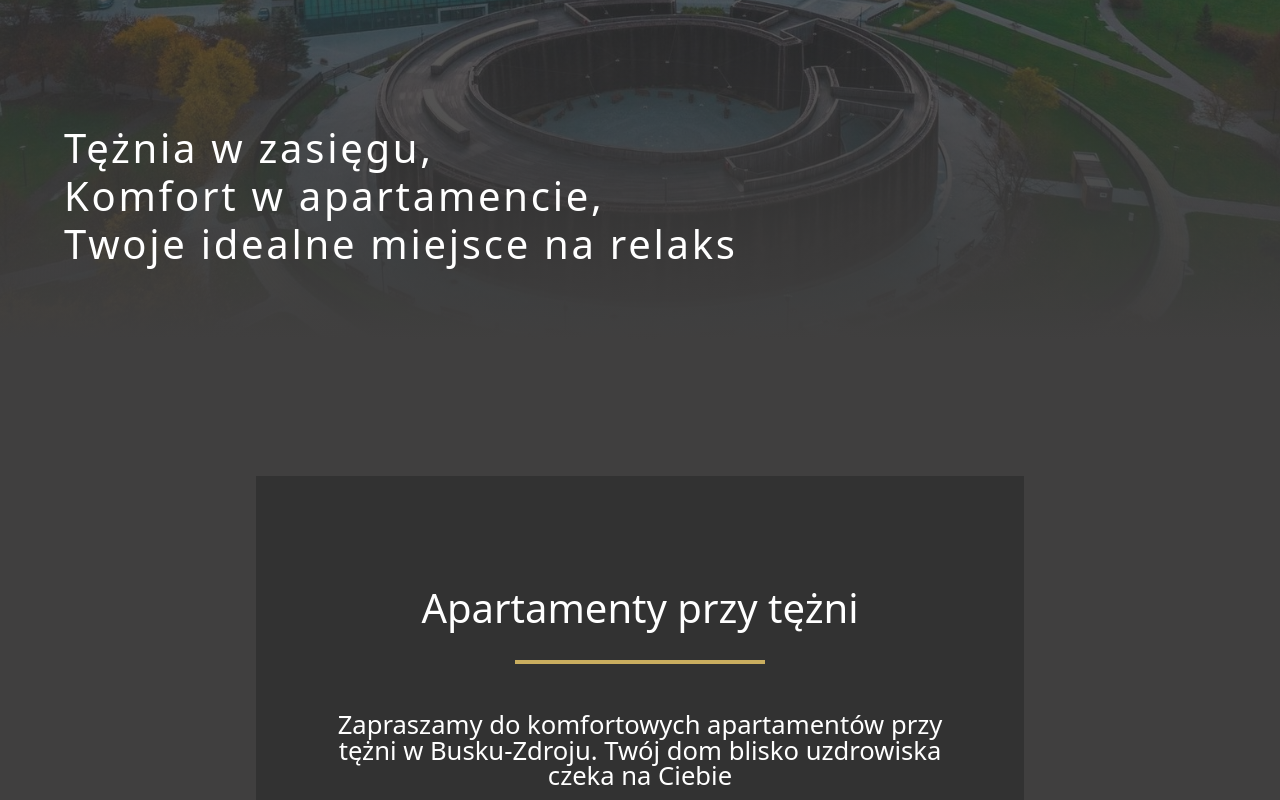
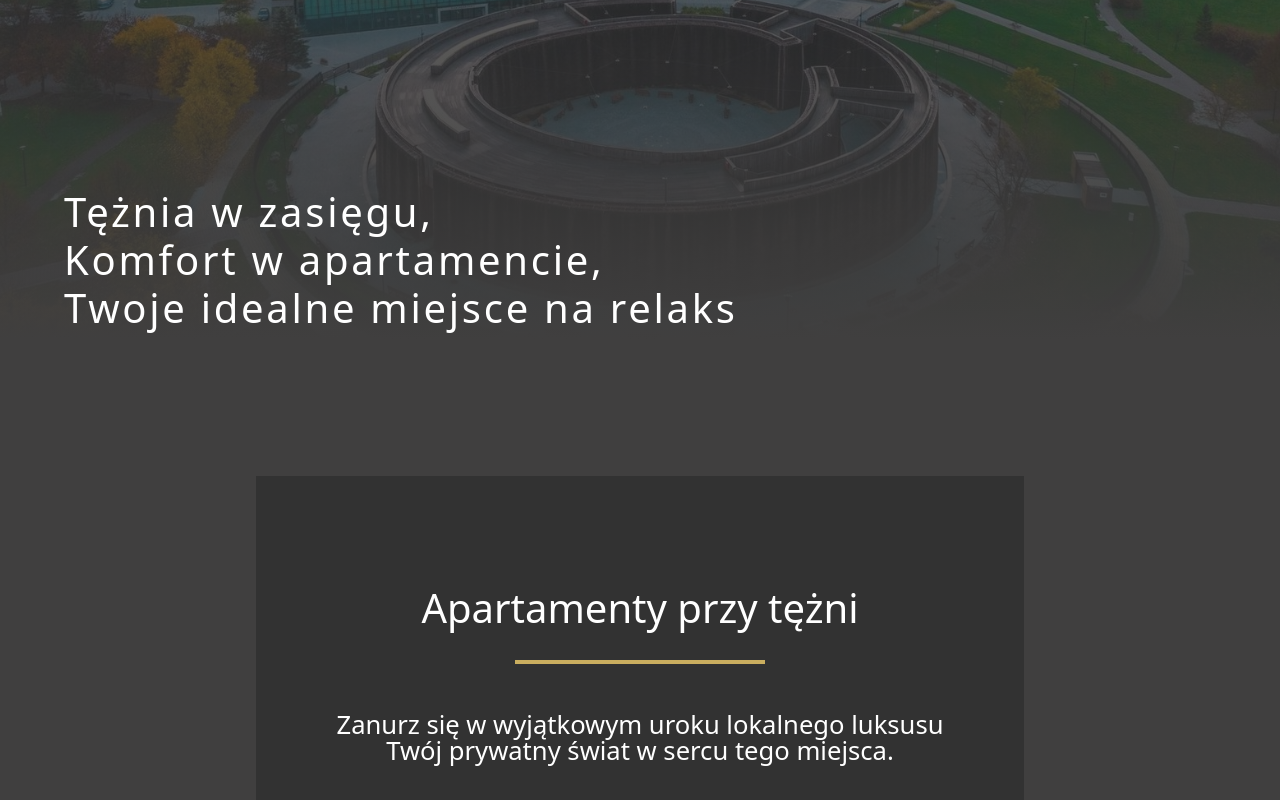
Before and after one commit to Dyniaaa/ApartamentyPrzyTezni, a React (Create React App) app: page / in a window 1280 px wide. Shown: the part 420-1220 px from the top of the page. Built offline with nearby package versions, Linux system fonts and the light colour scheme; the HTML template or start-up script is replaced by a standard one.

Commit message:
Change MainPage text

```diff
--- a/src/Components/MainPage/Main/Main.scss
+++ b/src/Components/MainPage/Main/Main.scss
@@ -78,7 +78,7 @@
       letter-spacing: 0.17rem;
       line-height: 1.2;
       margin-left: 4rem;
-      margin-bottom: 7rem;
+      margin-bottom: 3rem;
     }
   }
 }
--- a/src/Components/MainPage/MainContent/Content/Content.js
+++ b/src/Components/MainPage/MainContent/Content/Content.js
@@ -10,8 +10,9 @@ class Content extends Component {
           <p className="title">Apartamenty przy tężni</p>
           <div className="underLine"></div>
           <p className="text">
-            Zapraszamy do komfortowych apartamentów przy tężni w Busku-Zdroju.
-            Twój dom blisko uzdrowiska czeka na Ciebie
+            Zanurz się w wyjątkowym uroku lokalnego luksusu
+            <br />
+            Twój prywatny świat w sercu tego miejsca.
           </p>
         </div>
         <div className="textDiv">
@@ -19,7 +20,9 @@ class Content extends Component {
           <div className="underLine"></div>
           <p className="text">
             Doświadcz niezapomnianego pobytu w komfortowych apartamentach z
-            doskonałym wyposażeniem. Twój doskonały pobyt zaczyna się tutaj!
+            doskonałym wyposażeniem.
+            <br />
+            Twój doskonały pobyt zaczyna się tutaj!
           </p>
         </div>
         <div className="images">
@@ -34,10 +37,11 @@ class Content extends Component {
           <p className="title">Lokalizacja</p>
           <div className="underLine"></div>
           <p className="text">
-            Nasze apartamenty łączą wygodę z doskonałą lokalizacją, blisko
-            atrakcji, restauracji i sklepów. Odkrywaj zabytki, smakuj lokalne
-            kulinaria i ciesz się łatwym dostępem do wszystkiego, co miasto ma
-            do zaoferowania.
+            Nasze apartamenty łączą wygodę z doskonałą lokalizacją,
+            <br />
+            blisko atrakcji, restauracji i sklepów.
+            <br /> Odkrywaj zabytki, smakuj lokalne kulinaria i ciesz się łatwym
+            dostępem do wszystkiego, co miasto ma do zaoferowania.
           </p>
         </div>
         <div className="map">
```
